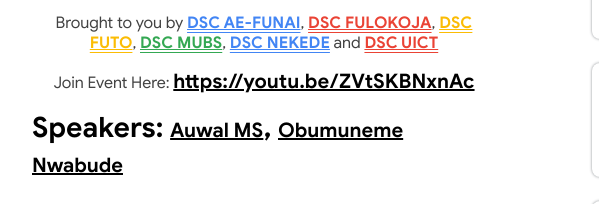
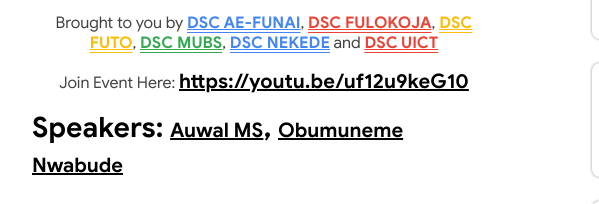
Before and after one commit to gdscaefunai/github-event, a plain HTML site: page public/index.html in a window 1280 px wide. Shown: the part 475-679 px from the top of the page, 120-719 px from the left. Drawn offline with Linux system fonts and the light colour scheme; some packages are replaced by stand-ins of ours.

Commit message:
update event youtube link

```diff
--- a/public/index.html
+++ b/public/index.html
@@ -139,7 +139,7 @@
           target="_blank"
           rel="noopener noreferrer"
           role="button"
-          >https://youtu.be/ZVtSKBNxnAc</a
+          >https://youtu.be/uf12u9keG10</a
         >
       </p>
       <h2 class="header__sub-heading-text">
```
Also changed, not shown: 1 other file.
